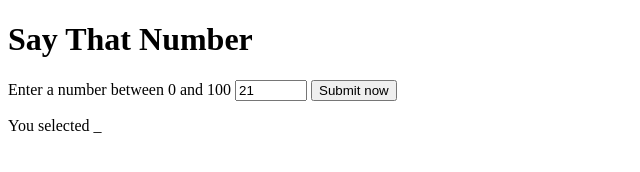
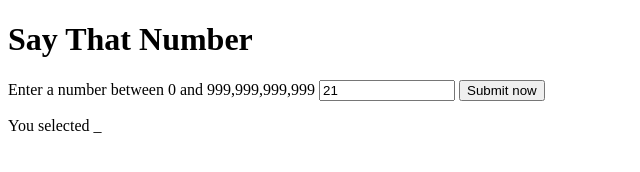
Before and after one commit to NYU-DIPL1-CE1112/saythatnumber, a plain HTML site: page index.html in a window 1280 px wide. Shown: the whole page, without its empty margins (0-640 px from the left). Drawn offline with Linux system fonts and the light colour scheme.

Commit message:
Updating instructions. Expanding input range.

```diff
--- a/index.html
+++ b/index.html
@@ -10,8 +10,8 @@
 
 <h1>Say That Number</h1>
 <form id="form-sayThatNumber" action="#" method="post">
-    <label for="numberEntry">Enter a number between 0 and 100</label>
-    <input id="numberEntry" type="number" size="6" name="numberEntry" min="-100" max="100" value="21" />
+    <label for="numberEntry">Enter a number between 0 and 999,999,999,999</label>
+    <input id="numberEntry" type="number" size="6" name="numberEntry" min="0" max="999999999999" value="21" />
     <input type="submit" value="Submit now" />
 </form>
 
```
Also changed, not shown: 1 other file.
